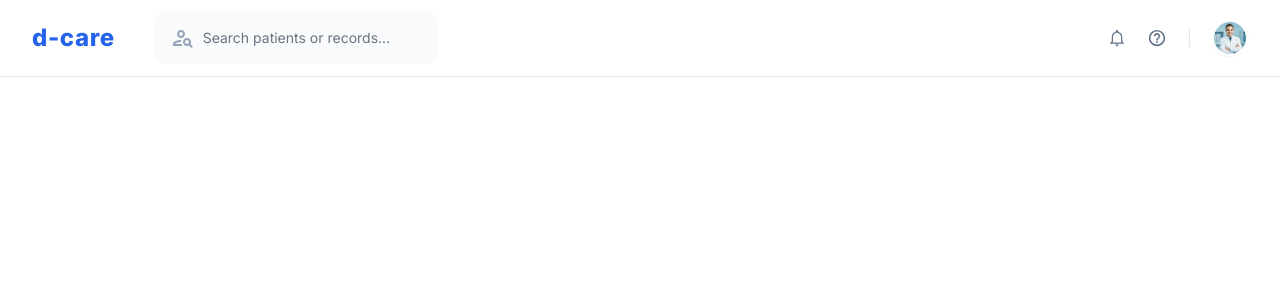
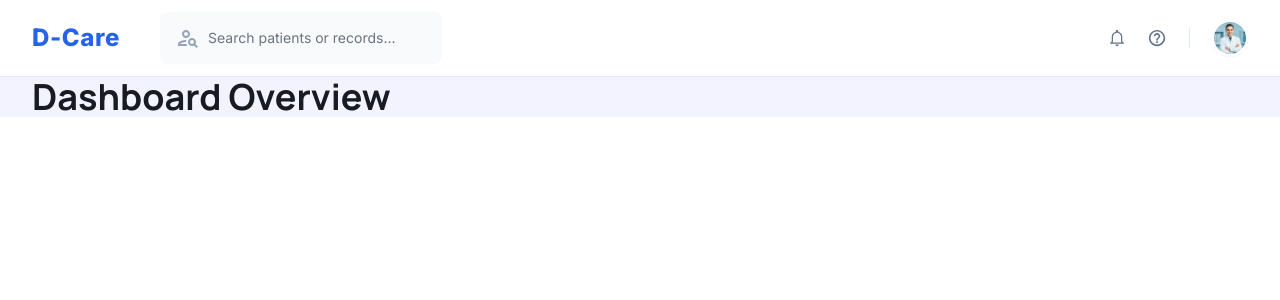
Before and after one commit to tarekelkanaria/d-care, a React (Vite) app: page /dashboard in a window 1280 px wide. Shown: the top 300 px of the page. Built offline with nearby package versions, Linux system fonts and the light colour scheme.

Commit message:
Start main dash

```diff
--- /dev/null
+++ b/src/components/Dash/Dash.jsx
@@ -0,0 +1,14 @@
+import Navbar from "./Navbar/Navbar";
+
+export default function Dash() {
+  return (
+    <>
+      <Navbar />
+      <main className="container bg-purp">
+        <h2 className="font-manrope font-bold text-4xl text-dark-black">
+          Dashboard Overview
+        </h2>
+      </main>
+    </>
+  );
+}
--- a/src/components/Dash/Navbar.jsx
+++ b/src/components/Dash/Navbar/Navbar.jsx
@@ -3,7 +3,7 @@ import {
   IoMdNotificationsOutline,
   IoMdHelpCircleOutline,
 } from "react-icons/io";
-import AdminAvatar from "../../assets/admin-avatar.jpg";
+import AdminAvatar from "../../../assets/admin-avatar.jpg";
 
 export default function Navbar() {
   return (
@@ -11,7 +11,7 @@ export default function Navbar() {
       <nav className="container flex justify-between items-center">
         <div className="flex justify-between items-center">
           <h1 className="font-inter font-extrabold text-2xl text-logo tracking-wide">
-            d-care
+            D-Care
           </h1>
           <div className="hidden sm:flex items-center bg-secondary rounded-lg my-3 py-2 px-4 ml-10">
             <MdOutlinePersonSearch className="text-2xl text-placeholder" />
--- a/src/components/Home/Navbar/Navbar.jsx
+++ b/src/components/Home/Navbar/Navbar.jsx
@@ -8,14 +8,11 @@ export default function Navbar() {
 
   return (
     <nav className="relative container mx-auto flex items-center justify-between py-5 px-4 shadow">
-
-
       <h1 className="text-logo font-extrabold text-xl sm:text-2xl cursor-pointer">
         D-Care
       </h1>
 
-
-      <ul className="hidden md:flex gap-6 text-navlist">
+      <ul className="hidden md:flex gap-6 text-icon">
         <li className="cursor-pointer hover:text-logo">Services</li>
         <li className="cursor-pointer hover:text-logo">Your Story</li>
         <li className="cursor-pointer hover:text-logo">Testimonials</li>
@@ -23,8 +20,6 @@ export default function Navbar() {
 
       {/* Icons */}
       <div className="flex items-center gap-5">
-
-
         <button className="md:hidden" onClick={() => setOpen(!open)}>
           <GoListUnordered size={25} />
         </button>
@@ -33,7 +28,6 @@ export default function Navbar() {
         <LuCircleUserRound size={22} className="cursor-pointer" />
       </div>
 
-
       {open && (
         <ul className="absolute top-16 left-0 w-full bg-white shadow-md flex flex-col items-center gap-4 py-5 md:hidden">
           <li className="cursor-pointer hover:text-logo">Services</li>
@@ -41,7 +35,6 @@ export default function Navbar() {
           <li className="cursor-pointer hover:text-logo">Testimonials</li>
         </ul>
       )}
-
     </nav>
   );
 }
--- a/src/index.css
+++ b/src/index.css
@@ -11,6 +11,8 @@
   --color-icon: #64748b;
   --color-line: #e2e8f0;
   --color-header: #001849;
+  --color-purp: #f2f3ff;
+  --color-dark-black: #191b24;
   --bg-bob: #dae1ff;
   --shadow-avatar: 0px 1px 2px 0px #0000000d;
 }
--- a/src/pages/Dashboard.jsx
+++ b/src/pages/Dashboard.jsx
@@ -1,5 +1,5 @@
-import Navbar from "../components/Dash/Navbar";
+import Dash from "../components/Dash/Dash";
 
 export default function Dashboard() {
-  return <Navbar />;
+  return <Dash />;
 }
```
